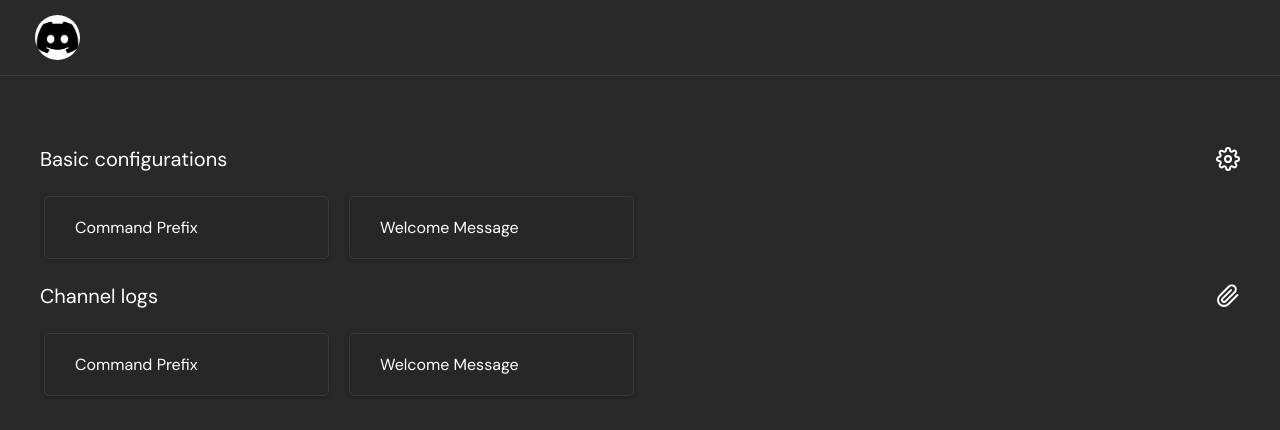
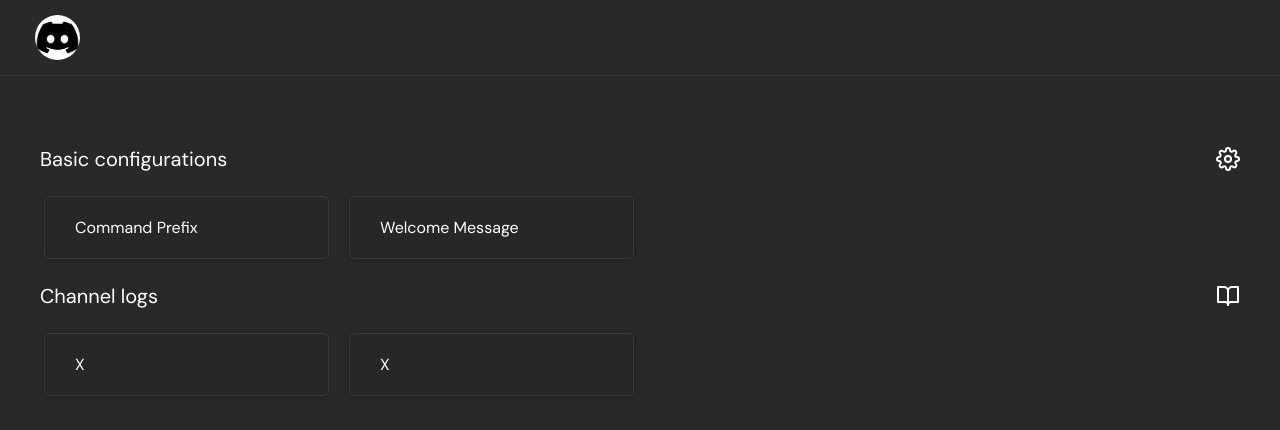
Before and after one commit to Kolyte/bot_dashboard, a React (Create React App) app: page /dashboard/categories in a window 1280 px wide. Shown: the top 430 px of the page. Built offline with nearby package versions, Linux system fonts and the light colour scheme.

Commit message:
new commit

```diff
--- a/package.json
+++ b/package.json
@@ -5,6 +5,7 @@
   "dependencies": {
     "@fortawesome/free-solid-svg-icons": "^6.7.2",
     "@fortawesome/react-fontawesome": "^0.2.2",
+    "@nestjs/config": "^4.0.2",
     "@testing-library/dom": "^10.4.0",
     "@testing-library/jest-dom": "^6.6.3",
     "@testing-library/react": "^16.2.0",
--- a/src/pages/CategoryPage.tsx
+++ b/src/pages/CategoryPage.tsx
@@ -5,7 +5,7 @@ import { FontAwesomeIcon } from '@fortawesome/react-fontawesome';
 import { faCoffee } from '@fortawesome/free-solid-svg-icons';
 import { faGear } from '@fortawesome/free-solid-svg-icons';
 import { Grid } from "../utils/styles";
-import { Paperclip, Settings } from "react-feather";
+import { Book, BookOpen, Inbox, Paperclip, Settings } from "react-feather";
 export const CategoryPage = () => {
     const {guildId,updateGuildId} = useContext(GuildContext);
     return <div style={{padding:'50px 0'}}>
@@ -30,14 +30,14 @@ export const CategoryPage = () => {
                     <Title>
                         Channel logs
                     </Title>
-                    <Paperclip/>
+                    <BookOpen/>
 
 
 
                 </Flex>
                 <Grid>
-                    <TextButton>Command Prefix</TextButton>
-                    <TextButton>Welcome Message</TextButton>
+                    <TextButton>X</TextButton>
+                    <TextButton>X</TextButton>
                 </Grid>
             </div>
         </Container>
```
Also changed, not shown: 1 other file (tests, documents, lock files or other folders).
